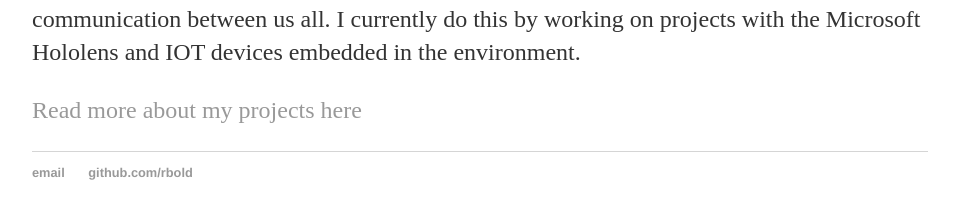
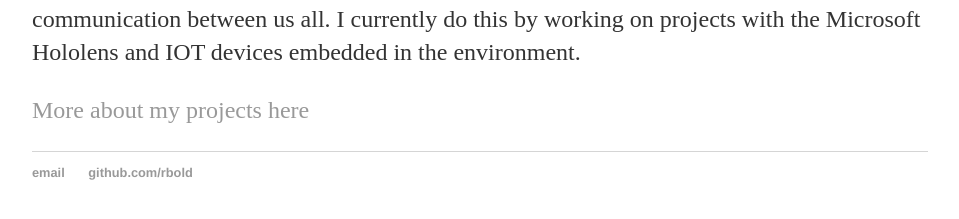
Before and after one commit to rbold/rbold.github.io, a Jekyll site: the page built from index.html, in a window 1280 px wide. Shown: the part 353-572 px from the top of the page, without its empty margins (160-1119 px from the left). Built offline with Jekyll 4.4.1, drawn with Linux system fonts in a browser that asks for light colours.

Commit message:
ico? fix

```diff
--- a/_layouts/default.html
+++ b/_layouts/default.html
@@ -1,4 +1,4 @@
-<link rel="shortcut icon" type="image/x-icon" href="favicon_package_v0.16/favicon.ico">
+<link rel="shortcut icon" type="image/x-icon" href="favicon_package_v0.16/favicon.ico?">
 <!DOCTYPE html>
 	<html>
 		<head>
--- a/index.html
+++ b/index.html
@@ -15,5 +15,5 @@
 
 			I currently do this by working on projects with the Microsoft Hololens and IOT devices embedded in the environment.
 	</p>
-	<p><a href="/projects">Read more about my projects here</a></p>
+	<p><a href="/projects">More about my projects here</a></p>
 </div><!-- /.blurb -->
--- a/projects/index.html
+++ b/projects/index.html
@@ -6,7 +6,7 @@
         <h1>My Projects</h1>
         <figure>
             <a href="/projects/">
-                <img src="rbold.github.io/Images/ShopAccessPrototype0node.jpg" alt="AccessNodePrototype" style="width:100%">
+                <img src="rbold.github.io/Images/ShopAccessPrototype0node.jpg" alt="access node prototype" style="width:100%">
                 <figcaption>RFID machine shop access control system (ongoing)</figcaption>
             </a>
         </figure>
```
